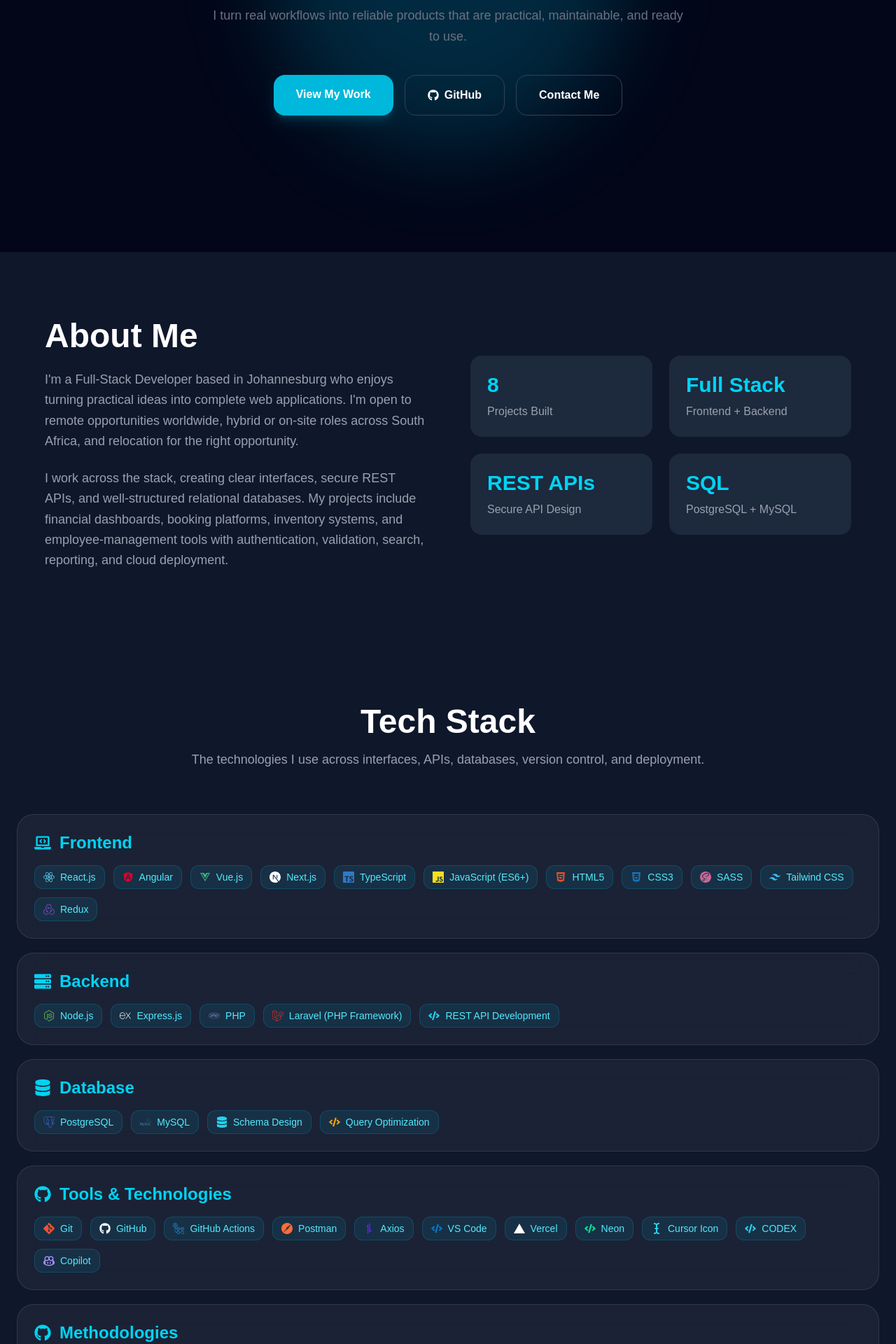
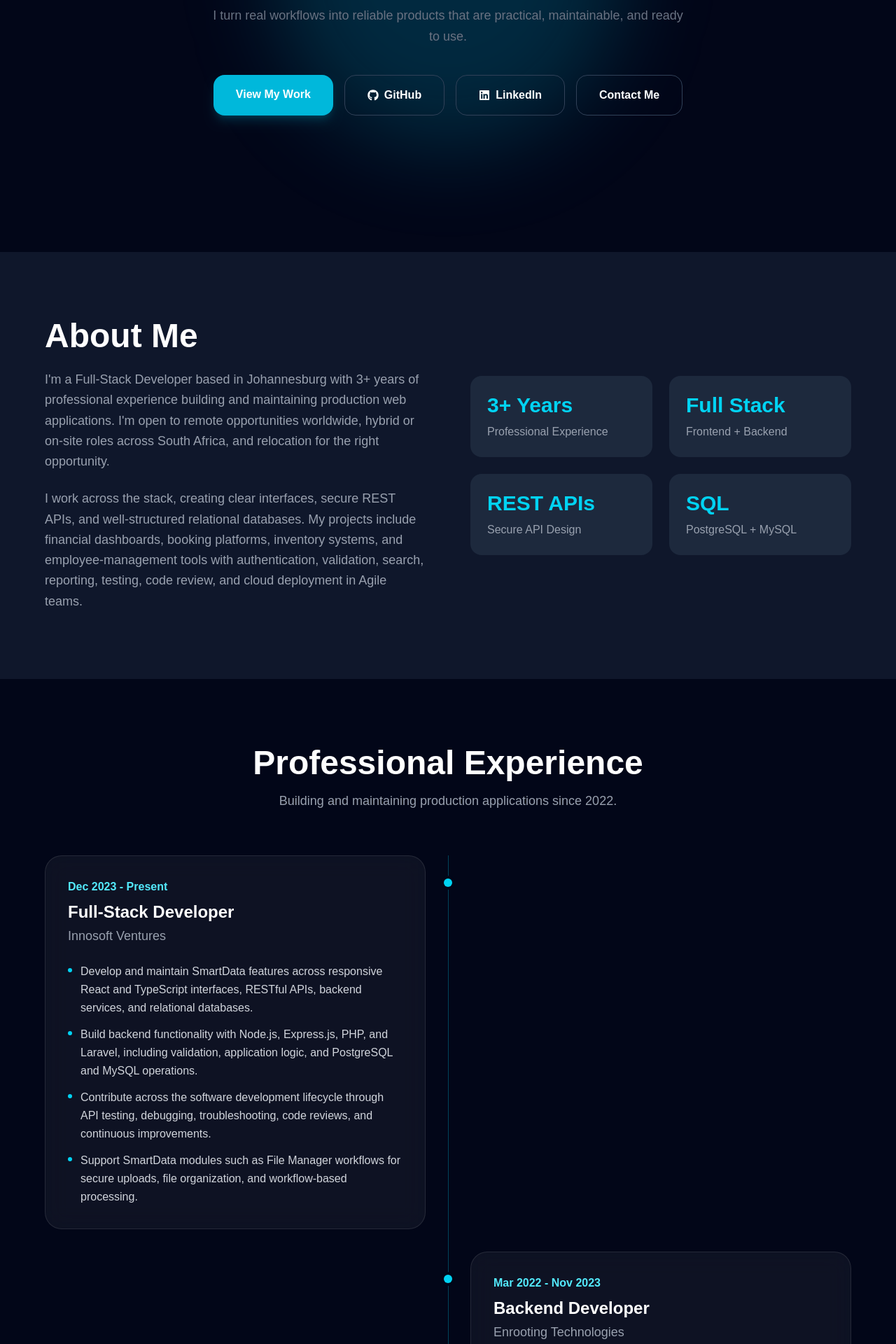
Before and after one commit to kamva-hanisi/Developer_Portfolio, a React (Vite) app in the folder client/: page / in a window 1280 px wide. Shown: the part 440-2360 px from the top of the page at 70% size. Built offline with nearby package versions, Linux system fonts and the light colour scheme; no server answers.

Commit message:
feat: align portfolio with 2026 CV

```diff
--- a/client/src/App.jsx
+++ b/client/src/App.jsx
@@ -6,6 +6,7 @@ import Projects from "./sections/Projects";
 import Contact from "./sections/Contact";
 import Footer from "./sections/Footer";
 import TechStack from "./sections/TechStack";
+import Experience from "./sections/Experience";
 
 function App() {
   return (
@@ -15,6 +16,8 @@ function App() {
       <Hero />
 
       <About />
+
+      <Experience />
 
       <TechStack />
 
--- a/client/src/components/Navbar.jsx
+++ b/client/src/components/Navbar.jsx
@@ -7,6 +7,7 @@ import logo from "../assets/Logo.png";
 const links = [
   { label: "Home", to: "home" },
   { label: "About", to: "about" },
+  { label: "Experience", to: "experience" },
   { label: "Skills", to: "skills" },
   { label: "Projects", to: "projects" },
   { label: "Contact", to: "contact" },
--- a/client/src/data/projects.js
+++ b/client/src/data/projects.js
@@ -12,7 +12,7 @@ const projects = [
     title: "Task Manager",
 
     description:
-      "Developed a full-stack task management platform featuring JWT authentication, CRUD operations, PostgreSQL data persistence, responsive design, RESTful APIs, and complete frontend-backend integration.",
+      "Built a full-stack task management application with a responsive React interface, JWT authentication, password reset functionality, task CRUD operations, Node.js API functionality through Vercel Functions, PostgreSQL persistence, and complete frontend-backend integration.",
 
     image: taskManager,
 
@@ -23,6 +23,7 @@ const projects = [
       "Express",
       "SASS",
       "PostgreSQL",
+      "Vercel",
       "CI/CD",
     ],
 
@@ -46,7 +47,7 @@ const projects = [
       "Node.js",
       "Express",
       "tailwindcss",
-      "Redux",
+      "Redux Toolkit",
       "PostgreSQL",
       "CI/CD",
     ],
@@ -60,7 +61,7 @@ const projects = [
     title: "Forge & Fade",
 
     description:
-      "Forge & Fade is a modern full-stack barbershop website built to make discovering services and booking an appointment simple.",
+      "Developed a full-stack barbershop booking application with a responsive React frontend and Laravel RESTful API, including appointment availability, booking validation, customer enquiries, and database operations through Eloquent ORM.",
 
     image: forgeAndFade,
 
@@ -71,6 +72,7 @@ const projects = [
       "Axios",
       "PHP",
       "Laravel",
+      "Eloquent ORM",
       "MySQL",
       "JavaScript",
       "Blade",
--- a/client/src/data/techStack.js
+++ b/client/src/data/techStack.js
@@ -46,8 +46,11 @@ export const skillIcons = {
   CSS3: { icon: FaCss3Alt, color: "#1572b6" },
   Agile: { icon: FaCode, color: "#22d3ee" },
   Scrum: { icon: FaCode, color: "#22d3ee" },
-  Flow: { icon: FaCode, color: "#22d3ee" },
   SDLC: { icon: FaCode, color: "#22d3ee" },
+  "API Testing": { icon: SiPostman, color: "#ff6c37" },
+  Debugging: { icon: FaCode, color: "#f59e0b" },
+  "Code Reviews": { icon: FaGithub, color: "#ffffff" },
+  "Responsive Design": { icon: FaLaptopCode, color: "#22d3ee" },
   "CI/CD": { icon: SiGit, color: "#f05032" },
   Express: { icon: SiExpress, color: "#ffffff" },
   "Express.js": { icon: SiExpress, color: "#ffffff" },
@@ -73,9 +76,17 @@ export const skillIcons = {
   React: { icon: FaReact, color: "#61dafb" },
   "React 19": { icon: FaReact, color: "#61dafb" },
   "React.js": { icon: FaReact, color: "#61dafb" },
-  "Cursor Icon": { icon: FaICursor, color: "#22d3ee" },
+  Cursor: { icon: FaICursor, color: "#22d3ee" },
   Redux: { icon: SiRedux, color: "#764abc" },
   "REST API Development": { icon: FaCode, color: "#22d3ee" },
+  "API Integration": { icon: FaCode, color: "#22d3ee" },
+  "JWT Authentication": { icon: FaServer, color: "#a78bfa" },
+  "Laravel Sanctum": { icon: SiLaravel, color: "#ff2d20" },
+  "Eloquent ORM": { icon: SiLaravel, color: "#ff2d20" },
+  "React Router": { icon: FaReact, color: "#61dafb" },
+  "Redux Toolkit": { icon: SiRedux, color: "#764abc" },
+  NPM: { icon: FaNodeJs, color: "#cb3837" },
+  "Claude Code": { icon: FaCode, color: "#d97757" },
   SASS: { icon: SiSass, color: "#cc6699" },
   "Schema Design": { icon: FaDatabase, color: "#22d3ee" },
   Tailwind: { icon: SiTailwindcss, color: "#38bdf8" },
@@ -101,9 +112,10 @@ const techStack = [
       { name: "JavaScript (ES6+)", ...skillIcons["JavaScript (ES6+)"] },
       { name: "HTML5", ...skillIcons.HTML5 },
       { name: "CSS3", ...skillIcons.CSS3 },
-      { name: "SASS", ...skillIcons.SASS },
+      { name: "Sass/SCSS", ...skillIcons.SASS },
       { name: "Tailwind CSS", ...skillIcons["Tailwind CSS"] },
-      { name: "Redux", ...skillIcons.Redux },
+      { name: "Redux Toolkit", ...skillIcons["Redux Toolkit"] },
+      { name: "React Router", ...skillIcons["React Router"] },
     ],
   },
   {
@@ -115,6 +127,10 @@ const techStack = [
       { name: "PHP", ...skillIcons.PHP },
       { name: "Laravel (PHP Framework)", ...skillIcons["Laravel (PHP Framework)"] },
       { name: "REST API Development", ...skillIcons["REST API Development"] },
+      { name: "API Integration", ...skillIcons["API Integration"] },
+      { name: "JWT Authentication", ...skillIcons["JWT Authentication"] },
+      { name: "Laravel Sanctum", ...skillIcons["Laravel Sanctum"] },
+      { name: "Eloquent ORM", ...skillIcons["Eloquent ORM"] },
     ],
   },
   {
@@ -139,9 +155,11 @@ const techStack = [
       { name: "VS Code", ...skillIcons["VS Code"] },
       { name: "Vercel", ...skillIcons.Vercel },
       { name: "Neon", ...skillIcons.Neon },
-      { name: "Cursor Icon", ...skillIcons["Cursor Icon"] },
-      { name: "CODEX", ...skillIcons.CODEX },
-      { name: "Copilot", ...skillIcons.Copilot },
+      { name: "Cursor", ...skillIcons.Cursor },
+      { name: "OpenAI Codex", ...skillIcons.CODEX },
+      { name: "GitHub Copilot", ...skillIcons.Copilot },
+      { name: "Claude Code", ...skillIcons["Claude Code"] },
+      { name: "NPM", ...skillIcons.NPM },
     ],
   },
   {
@@ -149,6 +167,13 @@ const techStack = [
     icon: FaGithub,
     skills: [
       { name: "CI/CD", ...skillIcons["CI/CD"] },
+      { name: "Agile", ...skillIcons.Agile },
+      { name: "Scrum", ...skillIcons.Scrum },
+      { name: "Software Development Lifecycle", ...skillIcons.SDLC },
+      { name: "API Testing", ...skillIcons["API Testing"] },
+      { name: "Debugging", ...skillIcons.Debugging },
+      { name: "Code Reviews", ...skillIcons["Code Reviews"] },
+      { name: "Responsive Design", ...skillIcons["Responsive Design"] },
     ],
   },
 ];
@@ -169,6 +194,16 @@ export const education = [
     period: "2015 - 2020",
     logo: publicAsset("School.svg"),
   },
+  {
+    school: "Udemy",
+    program: "Ultimate AWS Certified Cloud Practitioner (CLF-C02)",
+    period: "Completed 2026",
+  },
+  {
+    school: "Udemy",
+    program: "AI & AI-Assisted Software Development",
+    period: "Completed 2026",
+  },
 ];
 
 export default techStack;
--- a/client/src/sections/About.jsx
+++ b/client/src/sections/About.jsx
@@ -13,10 +13,11 @@ function About() {
           <h2 className="text-4xl md:text-5xl font-bold mb-6">About Me</h2>
 
           <p className="text-gray-400 leading-relaxed text-lg">
-            I'm a Full-Stack Developer based in Johannesburg who enjoys turning
-            practical ideas into complete web applications. I'm open to remote
-            opportunities worldwide, hybrid or on-site roles across South
-            Africa, and relocation for the right opportunity.
+            I'm a Full-Stack Developer based in Johannesburg with 3+ years of
+            professional experience building and maintaining production web
+            applications. I'm open to remote opportunities worldwide, hybrid
+            or on-site roles across South Africa, and relocation for the right
+            opportunity.
           </p>
 
           <p className="text-gray-400 leading-relaxed text-lg mt-6">
@@ -24,7 +25,8 @@ function About() {
             APIs, and well-structured relational databases. My projects include
             financial dashboards, booking platforms, inventory systems, and
             employee-management tools with authentication, validation, search,
-            reporting, and cloud deployment.
+            reporting, testing, code review, and cloud deployment in Agile
+            teams.
           </p>
         </motion.div>
 
@@ -36,9 +38,9 @@ function About() {
           className="grid grid-cols-1 sm:grid-cols-2 gap-6"
         >
           <div className="bg-slate-800 p-6 rounded-2xl">
-            <h3 className="text-cyan-400 text-3xl font-bold">8</h3>
+            <h3 className="text-cyan-400 text-3xl font-bold">3+ Years</h3>
 
-            <p className="text-gray-400 mt-2">Projects Built</p>
+            <p className="text-gray-400 mt-2">Professional Experience</p>
           </div>
 
           <div className="bg-slate-800 p-6 rounded-2xl">
--- /dev/null
+++ b/client/src/sections/Experience.jsx
@@ -0,0 +1,83 @@
+import { motion } from "framer-motion";
+
+const experience = [
+  {
+    role: "Full-Stack Developer",
+    company: "Innosoft Ventures",
+    period: "Dec 2023 - Present",
+    highlights: [
+      "Develop and maintain SmartData features across responsive React and TypeScript interfaces, RESTful APIs, backend services, and relational databases.",
+      "Build backend functionality with Node.js, Express.js, PHP, and Laravel, including validation, application logic, and PostgreSQL and MySQL operations.",
+      "Contribute across the software development lifecycle through API testing, debugging, troubleshooting, code reviews, and continuous improvements.",
+      "Support SmartData modules such as File Manager workflows for secure uploads, file organization, and workflow-based processing.",
+    ],
+  },
+  {
+    role: "Backend Developer",
+    company: "Enrooting Technologies",
+    period: "Mar 2022 - Nov 2023",
+    highlights: [
+      "Developed and maintained backend applications and RESTful APIs using Node.js, Express.js, TypeScript, PostgreSQL, and SQL.",
+      "Implemented JWT authentication and authorization, request validation, structured error handling, and secure API functionality.",
+      "Designed relational database schemas, optimized SQL queries, and tested and debugged APIs with Postman.",
+    ],
+  },
+];
+
+function Experience() {
+  return (
+    <section id="experience" className="bg-slate-950 px-6 py-24">
+      <div className="mx-auto max-w-6xl">
+        <motion.div
+          initial={{ opacity: 0, y: 30 }}
+          whileInView={{ opacity: 1, y: 0 }}
+          className="mb-16 text-center"
+        >
+          <h2 className="text-4xl font-bold md:text-5xl">
+            Professional Experience
+          </h2>
+          <p className="mt-4 text-lg text-gray-400">
+            Building and maintaining production applications since 2022.
+          </p>
+        </motion.div>
+
+        <div className="relative space-y-8 before:absolute before:bottom-0 before:left-3 before:top-0 before:w-px before:bg-cyan-400/30 md:before:left-1/2">
+          {experience.map((item, index) => (
+            <motion.article
+              key={`${item.company}-${item.period}`}
+              initial={{ opacity: 0, x: index % 2 === 0 ? -30 : 30 }}
+              whileInView={{ opacity: 1, x: 0 }}
+              transition={{ duration: 0.5 }}
+              className={`relative ml-10 rounded-3xl border border-white/10 bg-white/5 p-6 backdrop-blur-lg transition-colors hover:border-cyan-400 md:ml-0 md:w-[calc(50%-2rem)] md:p-8 ${
+                index % 2 === 0 ? "md:mr-auto" : "md:ml-auto"
+              }`}
+            >
+              <span
+                className={`absolute -left-[2.05rem] top-8 size-3 rounded-full bg-cyan-400 ring-4 ring-slate-950 ${
+                  index % 2 === 0
+                    ? "md:left-auto md:right-[-2.45rem]"
+                    : "md:left-[-2.45rem]"
+                }`}
+              />
+
+              <p className="font-semibold text-cyan-300">{item.period}</p>
+              <h3 className="mt-2 text-2xl font-bold">{item.role}</h3>
+              <p className="mt-1 text-lg text-gray-400">{item.company}</p>
+
+              <ul className="mt-6 space-y-3 text-gray-300">
+                {item.highlights.map((highlight) => (
+                  <li key={highlight} className="flex gap-3 leading-relaxed">
+                    <span className="mt-2 size-1.5 shrink-0 rounded-full bg-cyan-400" />
+                    <span>{highlight}</span>
+                  </li>
+                ))}
+              </ul>
+            </motion.article>
+          ))}
+        </div>
+      </div>
+    </section>
+  );
+}
+
+export default Experience;
--- a/client/src/sections/Hero.jsx
+++ b/client/src/sections/Hero.jsx
@@ -1,5 +1,5 @@
 import { motion } from "framer-motion";
-import { FaGithub } from "react-icons/fa";
+import { FaGithub, FaLinkedin } from "react-icons/fa";
 import { Link } from "react-scroll";
 
 function Hero() {
@@ -36,9 +36,9 @@ function Hero() {
           transition={{ duration: 1 }}
           className="mt-6 text-gray-400 text-lg md:text-xl leading-relaxed"
         >
-          Full-Stack Developer building secure, responsive web applications
-          from polished frontend experiences to REST APIs and relational
-          databases.
+          Full-Stack Developer with 3+ years of professional experience
+          building secure, responsive web applications from polished frontend
+          experiences to REST APIs and relational databases.
         </motion.p>
 
         <motion.p
@@ -88,6 +88,16 @@ function Hero() {
             GitHub
           </a>
 
+          <a
+            href="https://linkedin.com/in/kamva-hanisi/"
+            target="_blank"
+            rel="noreferrer"
+            className="inline-flex items-center gap-2 border border-slate-700 px-8 py-4 rounded-2xl font-semibold transition hover:border-cyan-400 hover:bg-cyan-500/10"
+          >
+            <FaLinkedin aria-hidden="true" />
+            LinkedIn
+          </a>
+
           <Link
             to="contact"
             smooth={true}
```
Also changed, not shown: client/src/sections/TechStack.jsx (+14 -6 lines).
